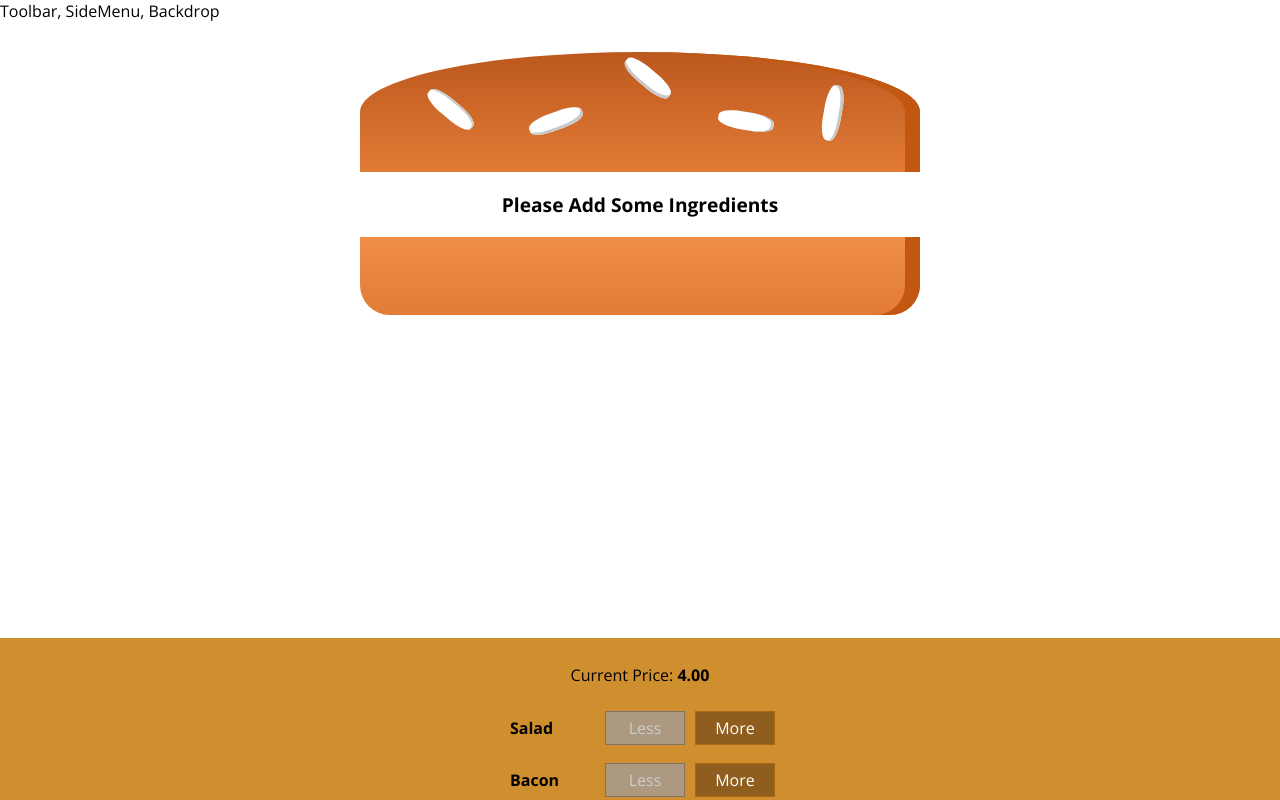
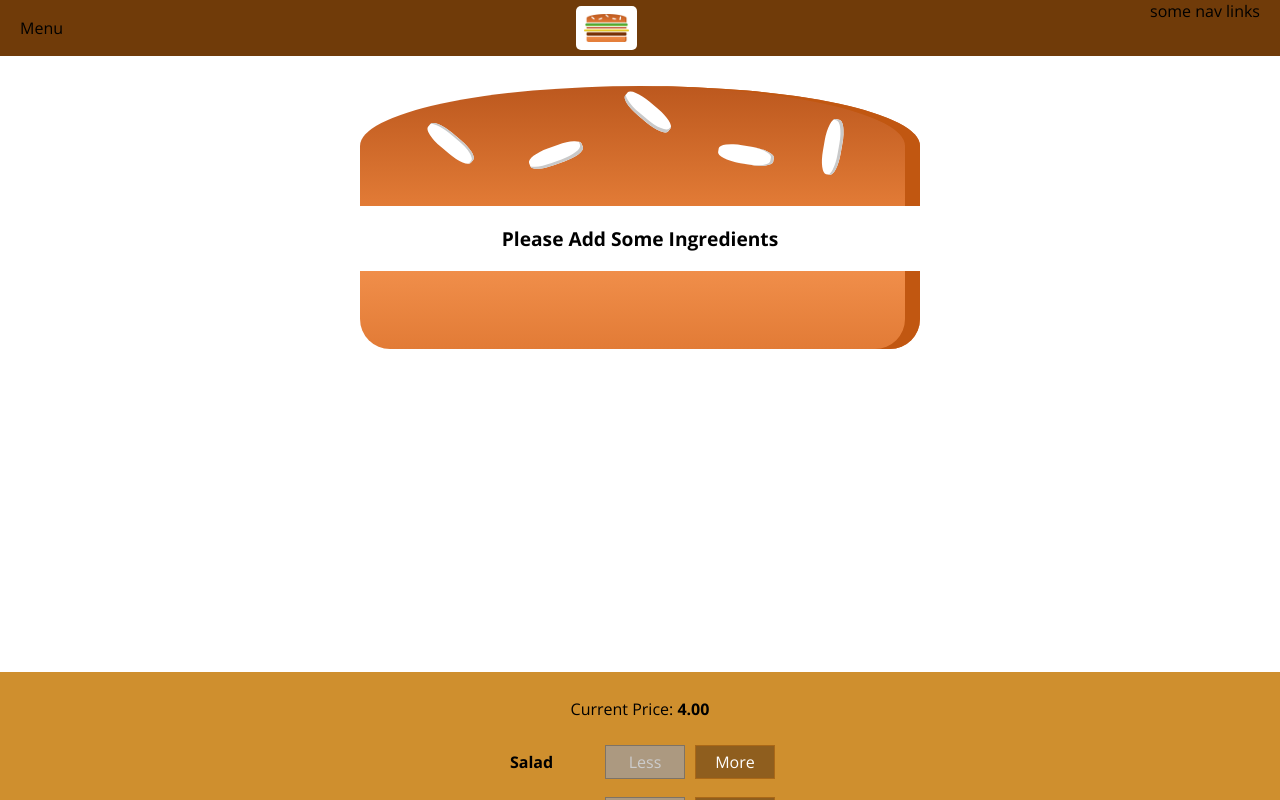
Before and after one commit to lavr001/react_burger, a React (Create React App) app: page / in a window 1280 px wide. Shown: the top 800 px of the page. Built offline with nearby package versions, Linux system fonts and the light colour scheme.

Commit message:
logo was added

```diff
--- a/src/components/Layout/Layout.js
+++ b/src/components/Layout/Layout.js
@@ -1,9 +1,10 @@
 import React from 'react';
+import Toolbar from '../Navigation/Toolbar/Toolbar';
 import classes from './Layout.module.scss';
 
 const layout = props => (
   <>
-    <div>Toolbar, SideMenu, Backdrop</div>
+    <Toolbar />
     <main className={classes.content}>
       {props.children}
     </main>
--- a/src/components/Layout/Layout.module.scss
+++ b/src/components/Layout/Layout.module.scss
@@ -1,3 +1,3 @@
 .content {
-  margin-top: 16px;
+  margin-top: 72px;
 }
--- /dev/null
+++ b/src/components/Logo/Logo.js
@@ -0,0 +1,13 @@
+import React from 'react';
+import burgerLogo from '../../assets/images/burger-logo.png';
+import classes from './Logo.module.scss';
+
+const logo = props => {
+  return (
+    <div className={classes.Logo}>
+      <img src={burgerLogo} alt='MyBurger'/>
+    </div>
+  )
+}
+
+export default logo;
--- /dev/null
+++ b/src/components/Logo/Logo.module.scss
@@ -0,0 +1,10 @@
+.Logo {
+  height: 80%;
+  background-color: #fff;
+  padding: 8px;
+  box-sizing: border-box;
+  border-radius: 5px;
+  img {
+    height: 100%;
+  }
+}
--- /dev/null
+++ b/src/components/Navigation/Toolbar/Toolbar.js
@@ -0,0 +1,15 @@
+import React from 'react';
+import Logo from '../../Logo/Logo';
+import classes from './Toolbar.module.scss';
+
+const toolbar = props => {
+  return (
+    <header className={classes.Toolbar}>
+      <div>Menu</div>
+      <Logo />
+      <nav>some nav links</nav>
+    </header>
+  )
+}
+
+export default toolbar;
--- /dev/null
+++ b/src/components/Navigation/Toolbar/Toolbar.module.scss
@@ -0,0 +1,17 @@
+.Toolbar {
+  display: flex;
+  justify-content: space-between;
+  align-items: center;
+  width: 100%;
+  height: 56px;
+  position: fixed;
+  top: 0;
+  left: 0;
+  padding: 0 20px;
+  box-sizing: border-box;
+  background-color: #703B09;
+  z-index: 90;
+  nav {
+    height: 100%;
+  }
+}
--- a/src/components/UI/Button/Button.js
+++ b/src/components/UI/Button/Button.js
@@ -3,9 +3,7 @@
 
 const button = props => {
   return (
-    <button
-      className={classes.Button}
-      data-button={props.btn_type}
+    <button className={classes.Button} data-button={props.btn_type}
       onClick={props.clicked}
       >{props.children}
     </button>
```
Also changed, not shown: src/assets/images/burger-logo.png (added).
